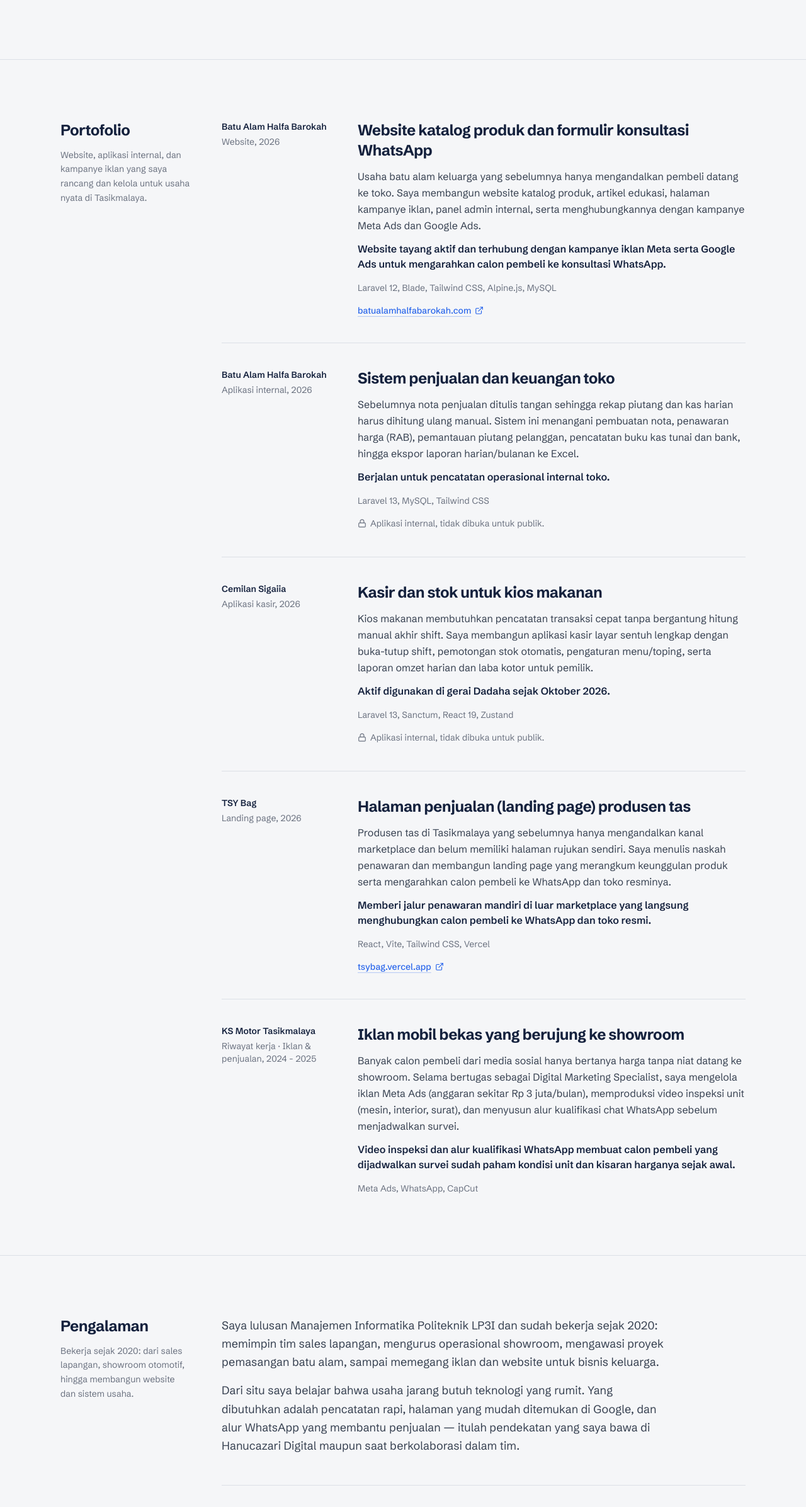
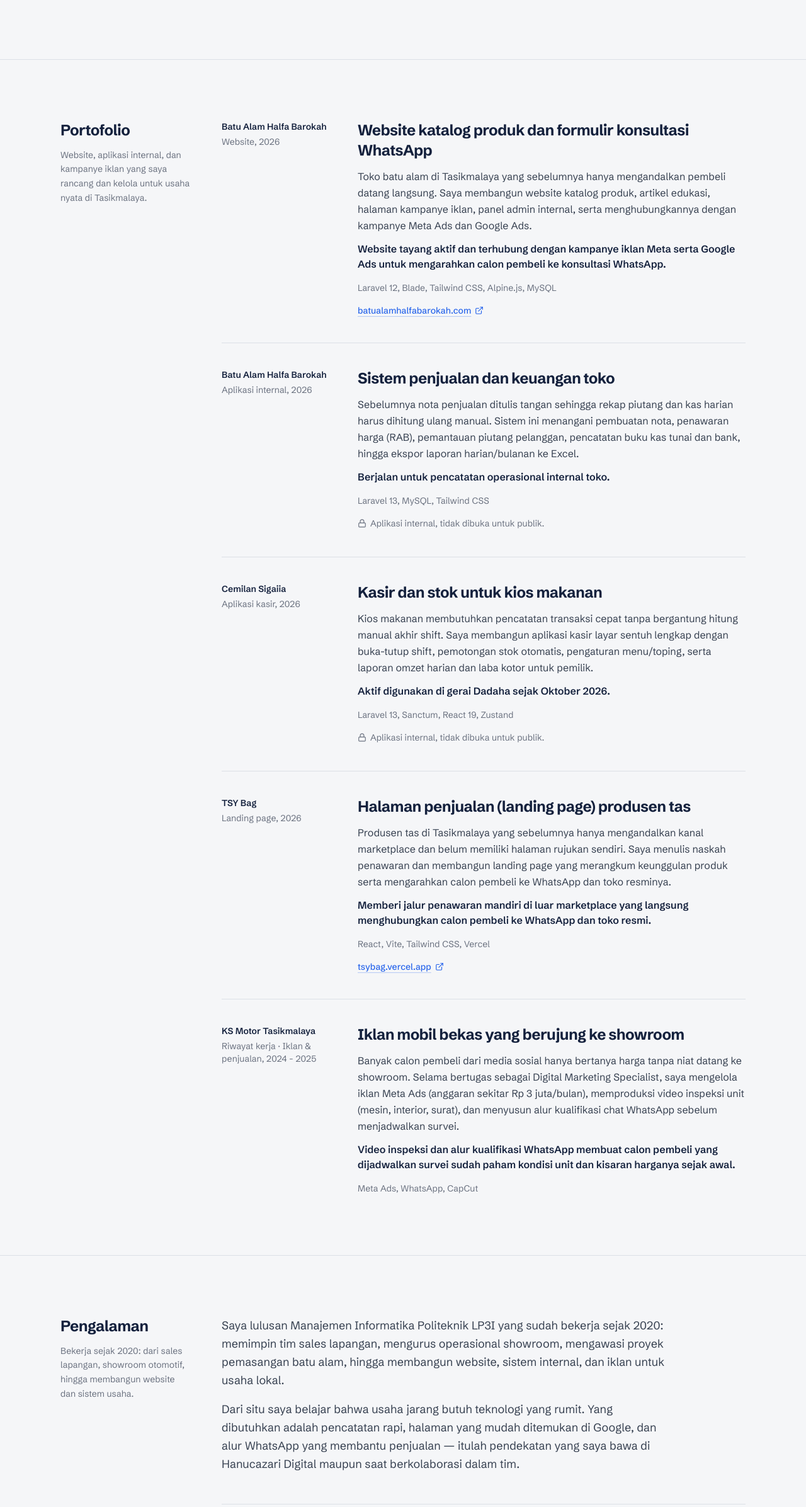
Before and after one commit to shafirahalyazahirah-tech/habibi-portofolio, a React (Vite) app: page / in a window 1280 px wide. Shown: the part 742-3135 px from the top of the page at 63% size. Built offline with nearby package versions, Linux system fonts and the light colour scheme; the HTML template or start-up script is replaced by a standard one.

Commit message:
[antigravity] hilangkan kata keluarga di intro pengalaman dan ringkasan halfa-web

```diff
--- a/src/data/portfolioData.js
+++ b/src/data/portfolioData.js
@@ -9,7 +9,7 @@ export const profile = {
   intro:
     'Sejak 2020 saya bekerja langsung di penjualan, operasional showroom, dan pengawasan proyek sebelum membangun sistem digital. Kini saya membuat website katalog, aplikasi dan keuangan, serta kampanye Meta Ads agar usaha kecil punya pencatatan rapi dan alur pembeli lewat WhatsApp.',
   about: [
-    'Saya lulusan Manajemen Informatika Politeknik LP3I dan sudah bekerja sejak 2020: memimpin tim sales lapangan, mengurus operasional showroom, mengawasi proyek pemasangan batu alam, sampai memegang iklan dan website untuk bisnis keluarga.',
+    'Saya lulusan Manajemen Informatika Politeknik LP3I yang sudah bekerja sejak 2020: memimpin tim sales lapangan, mengurus operasional showroom, mengawasi proyek pemasangan batu alam, hingga membangun website, sistem internal, dan iklan untuk usaha lokal.',
     'Dari situ saya belajar bahwa usaha jarang butuh teknologi yang rumit. Yang dibutuhkan adalah pencatatan rapi, halaman yang mudah ditemukan di Google, dan alur WhatsApp yang membantu penjualan — itulah pendekatan yang saya bawa di Hanucazari Digital maupun saat berkolaborasi dalam tim.',
   ],
   availability: 'Menerima proyek baru dan terbuka untuk tawaran kerja.',
@@ -35,7 +35,7 @@ export const projects = [
     kind: 'Website',
     title: 'Website katalog produk dan formulir konsultasi WhatsApp',
     summary:
-      'Usaha batu alam keluarga yang sebelumnya hanya mengandalkan pembeli datang ke toko. Saya membangun website katalog produk, artikel edukasi, halaman kampanye iklan, panel admin internal, serta menghubungkannya dengan kampanye Meta Ads dan Google Ads.',
+      'Toko batu alam di Tasikmalaya yang sebelumnya hanya mengandalkan pembeli datang langsung. Saya membangun website katalog produk, artikel edukasi, halaman kampanye iklan, panel admin internal, serta menghubungkannya dengan kampanye Meta Ads dan Google Ads.',
     result:
       'Website tayang aktif dan terhubung dengan kampanye iklan Meta serta Google Ads untuk mengarahkan calon pembeli ke konsultasi WhatsApp.',
     stack: ['Laravel 12', 'Blade', 'Tailwind CSS', 'Alpine.js', 'MySQL'],
```
